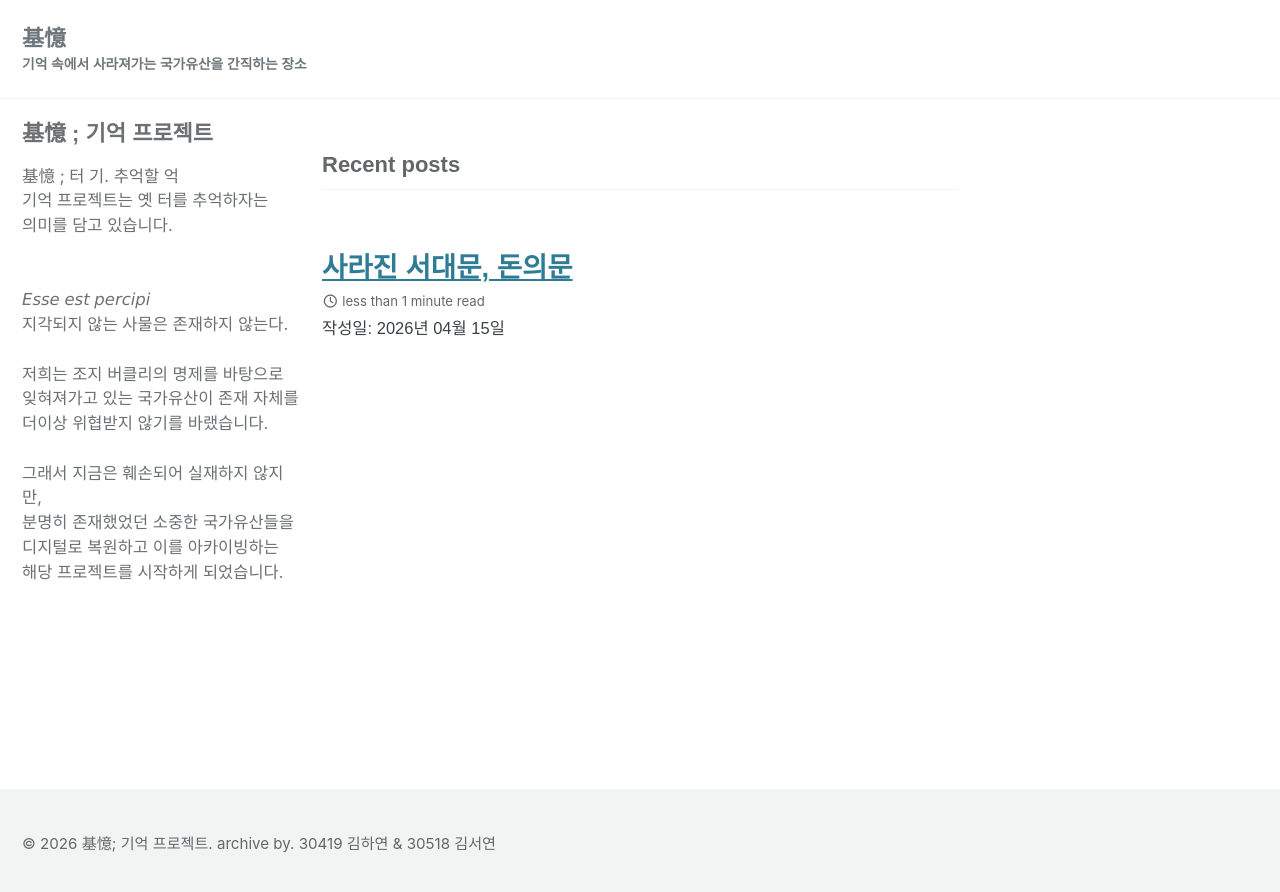
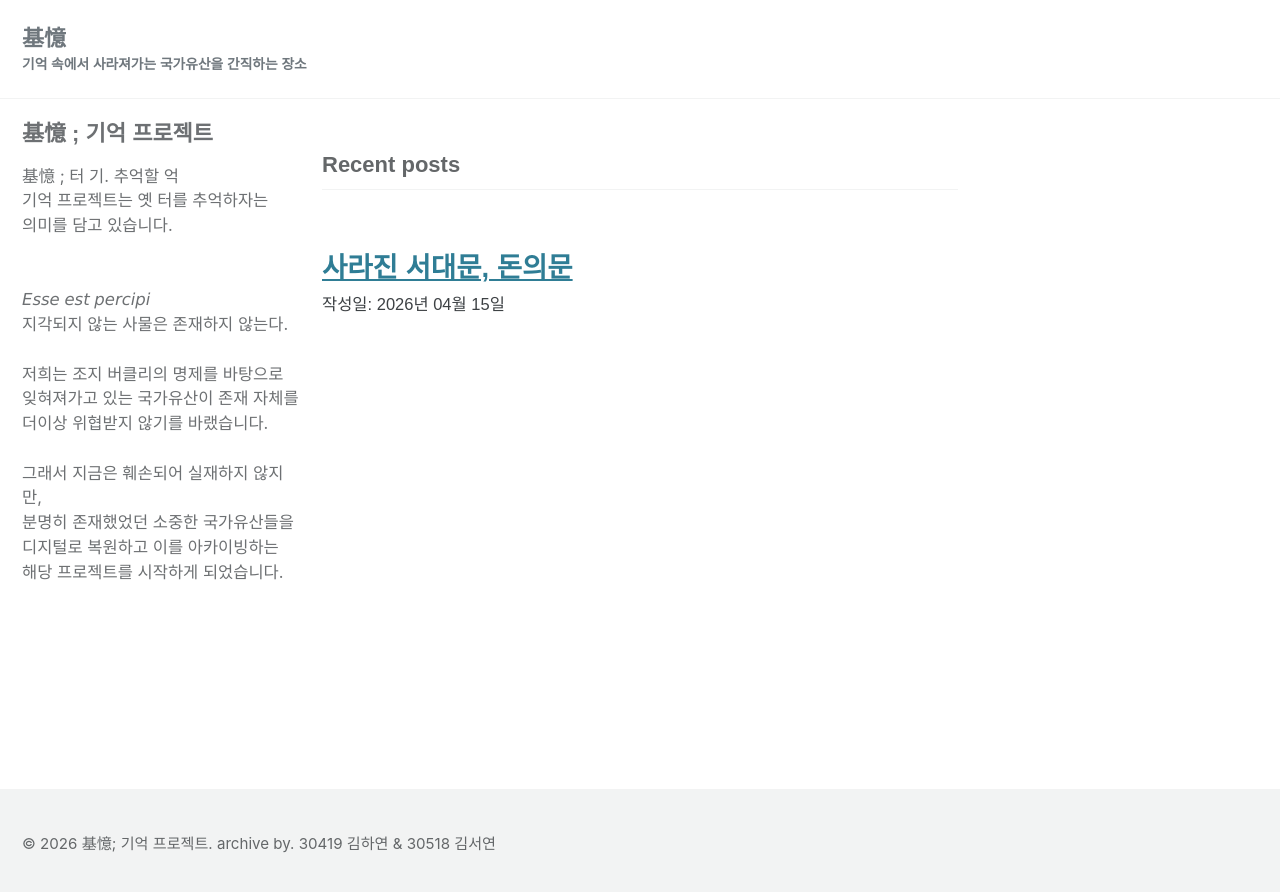
Before and after one commit to ArchiveCulturalHeritage/ArchiveCulturalHeritage.github.io, a Jekyll site: the page built from index.html, in a window 1280 px wide. Shown: the top 892 px of the page. Built offline with Jekyll 4.4.1, drawn with Linux system fonts in a browser that asks for light colours; cached includes are drawn as plain includes; some web fonts are replaced; the list of posts is cut into pages by our own code; part of the change alters nothing that is shown.

Commit message:
Update _config.yml

```diff
--- a/_config.yml
+++ b/_config.yml
@@ -336,7 +336,7 @@ defaults:
     values:
       layout: single
       author_profile: true
-      read_time: true
-      comments: # true
-      share: true
-      related: true
+      read_time: false
+      comments: false
+      share: false
+      related: false
```
